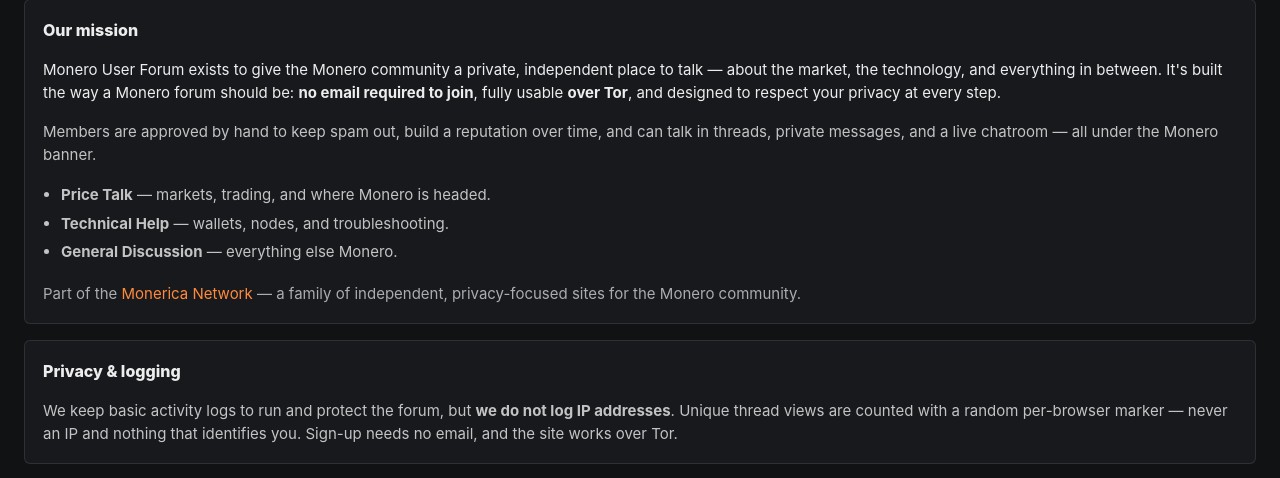
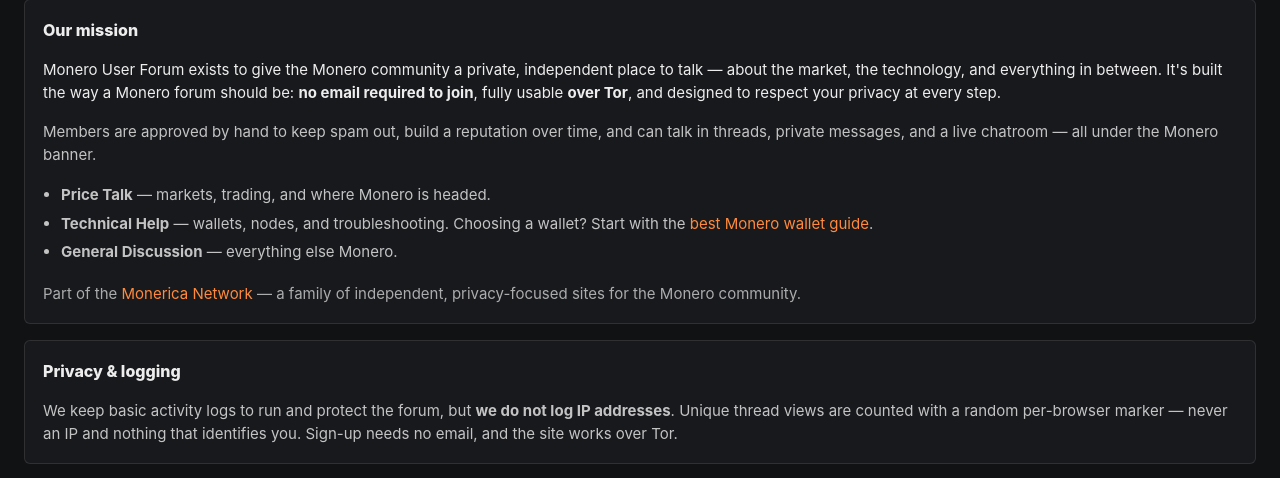
Before and after one commit to monerica-project/MoneroUserForum, an ASP.NET Core app: page /about in a window 1280 px wide. Shown: the part 367-845 px from the top of the page. Run offline with ASP.NET Core 8, Linux system fonts and the light colour scheme; the project's own start-up code is not run, and a stand-in starts its controllers and pages; some libraries are stand-ins or nearby versions; grey boxes are pictures that could not be loaded.

Commit message:
Wallet guide links, remove SwapRaven links, USDT (ETH) currency, account review column

```diff
--- a/src/MoneroUserForum.Web/Views/Home/About.cshtml
+++ b/src/MoneroUserForum.Web/Views/Home/About.cshtml
@@ -23,7 +23,7 @@
     </p>
     <ul class="muted" style="line-height:1.9;padding-left:18px;">
         <li><strong>Price Talk</strong> — markets, trading, and where Monero is headed.</li>
-        <li><strong>Technical Help</strong> — wallets, nodes, and troubleshooting.</li>
+        <li><strong>Technical Help</strong> — wallets, nodes, and troubleshooting. Choosing a wallet? Start with the <a href="https://blog.monerica.com/articles/best-monero-wallet" target="_blank" rel="noopener">best Monero wallet guide</a>.</li>
         <li><strong>General Discussion</strong> — everything else Monero.</li>
     </ul>
     <p class="dim" style="margin-bottom:0;">
```
